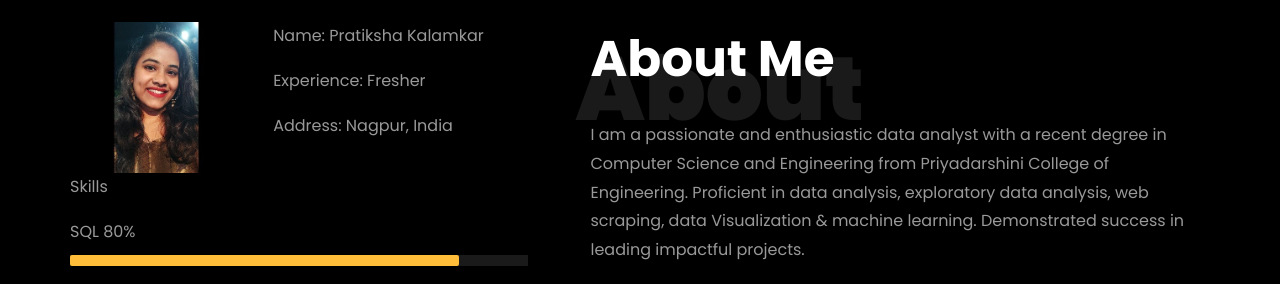
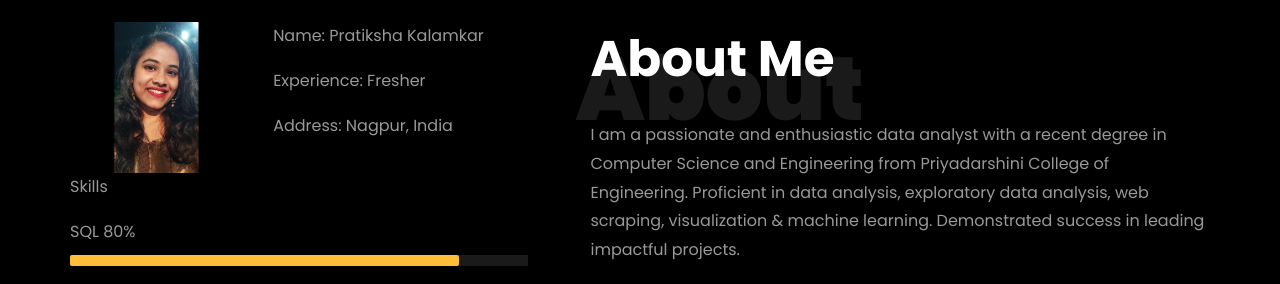
Before and after one commit to KYPratiksha/KYPratiksha.github.io, a plain HTML site: page index.html in a window 1280 px wide. Shown: the part 840-1124 px from the top of the page. Drawn offline with Linux system fonts and the light colour scheme; files whose address does not match are found by name.

Commit message:
index.html

```diff
--- a/index.html
+++ b/index.html
@@ -271,7 +271,7 @@
 								<h2 class="mb-4">About Me</h2>
 
 								<p>I am a passionate and enthusiastic data analyst with a recent degree in Computer Science and Engineering from Priyadarshini College of Engineering.
-									Proficient in data analysis, exploratory data analysis, web scraping, data Visualization &amp; machine learning.
+									Proficient in data analysis, exploratory data analysis, web scraping, visualization &amp; machine learning.
 									Demonstrated success in leading impactful projects.</p>
 								<ul class="about-info mt-4 px-md-0 px-2">
 									<li class="d-flex"><span>Profile:</span> <span>Data Science &amp; Analytics</span></li>
```
